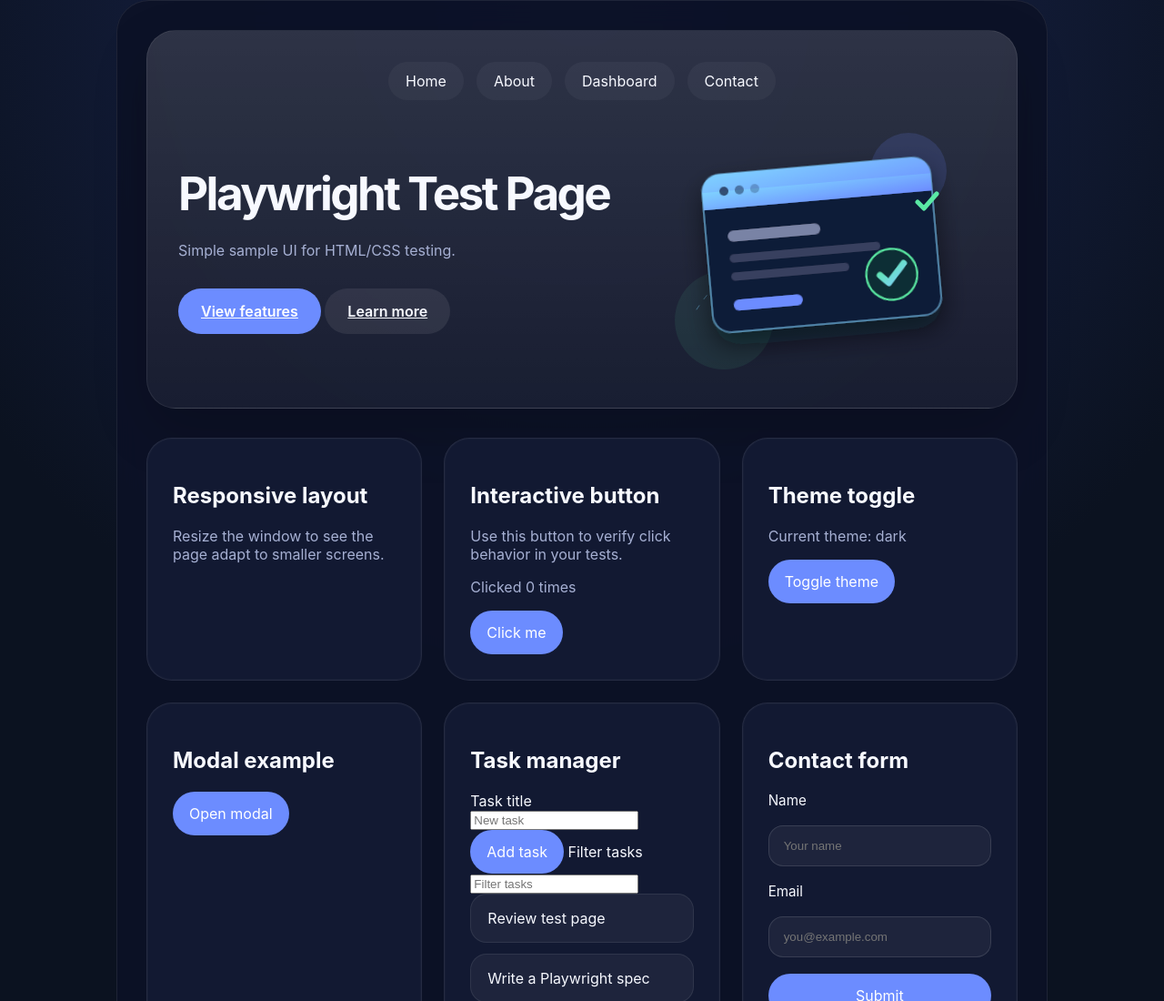
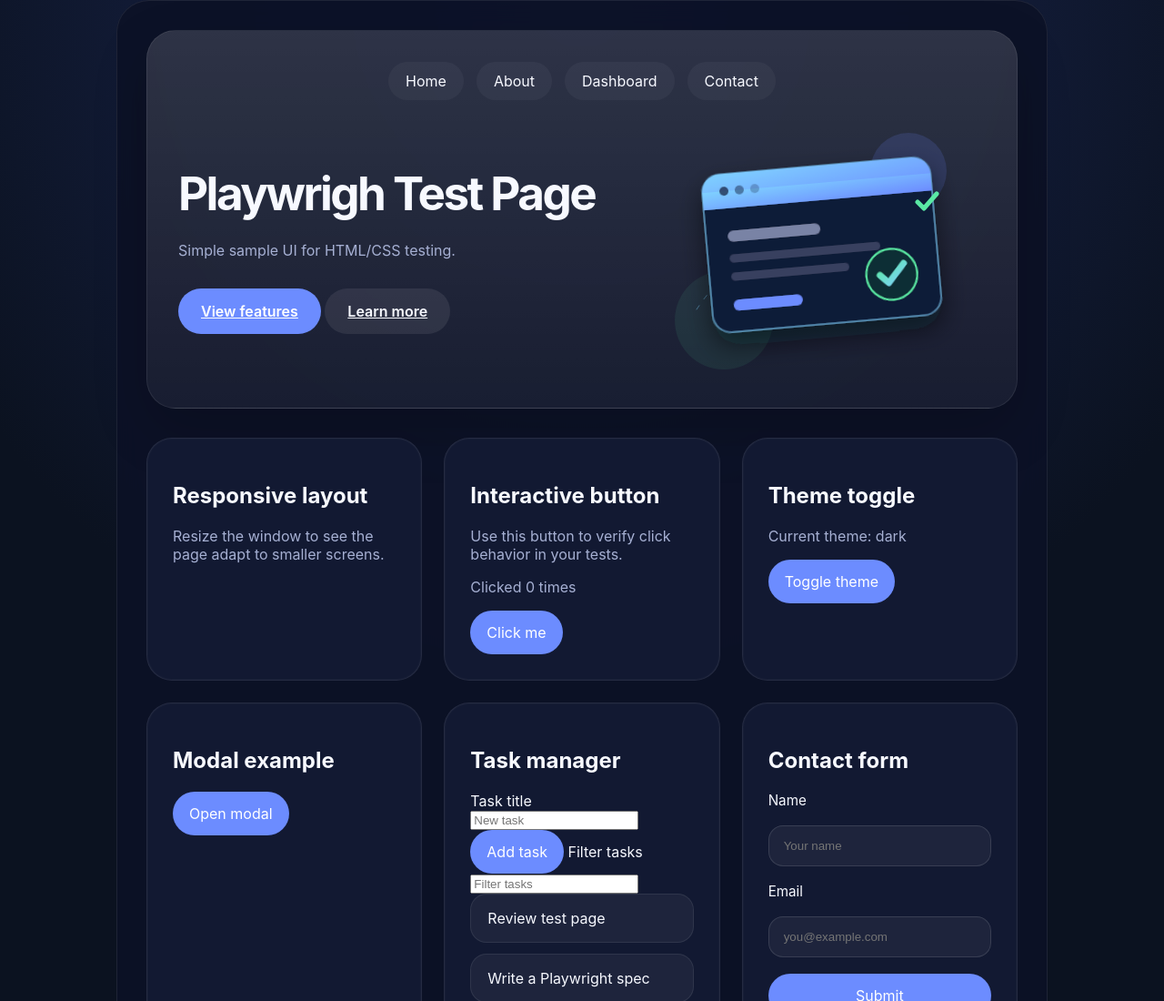
Before and after one commit to Kidane-S/Playwright-demo, a website: page docs/index.html in a window 1280 px wide. Shown: the top 1100 px of the page at 91% size. Drawn offline with Linux system fonts and the light colour scheme.

Commit message:
should fail

```diff
--- a/docs/index.html
+++ b/docs/index.html
@@ -18,7 +18,7 @@
       </nav>
       <div class="hero-content">
         <div class="hero-copy">
-          <h1>Playwright Test Page</h1>
+          <h1>Playwrigh Test Page</h1>
           <p>Simple sample UI for HTML/CSS testing.</p>
           <div class="hero-links">
             <a class="primary-button" href="#features">View features</a>
```
